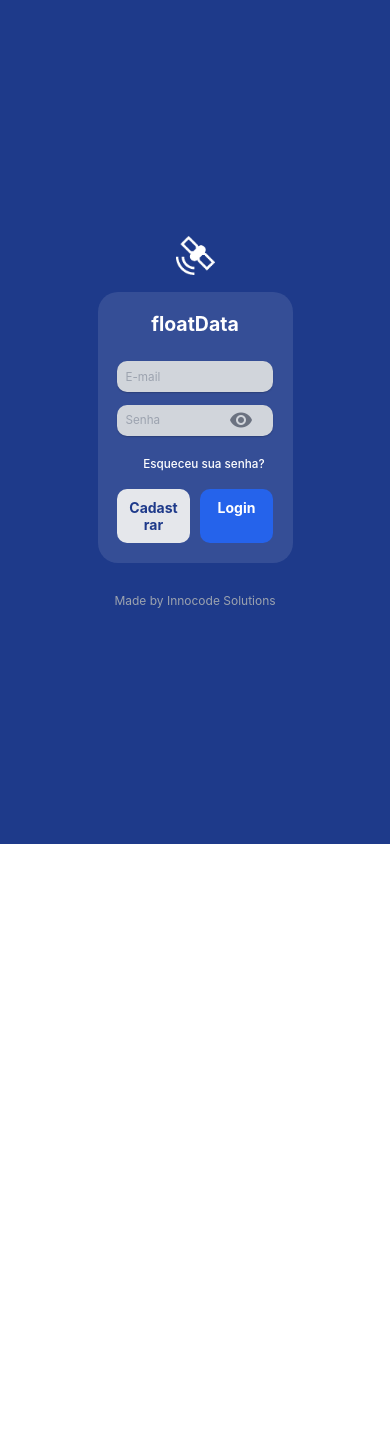
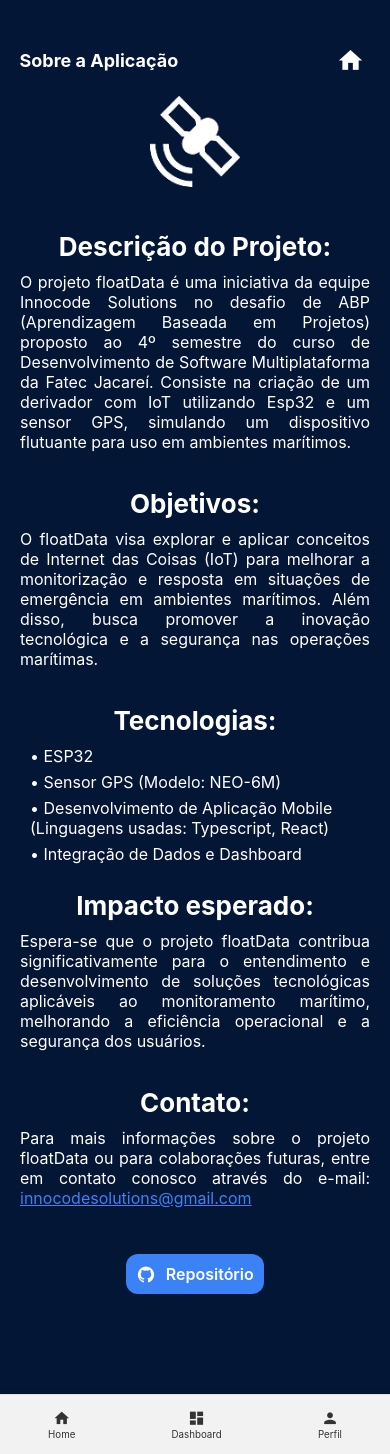
Before and after one commit to InnoCodeSolutions/ABP_4DSM, a React Native app in the folder frontend/: screen /About in a window 390 px wide. Before the commit the page ends 844 px from the top, so only its background shows below. Built offline with nearby package versions, Linux system fonts and the light colour scheme; no server answers.

Commit message:
tela sobre completa

```diff
--- a/frontend/src/navigation/AppNavigation.tsx
+++ b/frontend/src/navigation/AppNavigation.tsx
@@ -16,11 +16,13 @@ import ViewDevice from '../screens/ViewDevice';
 import DashboardScreen from '../screens/DashboardScreen';
 import MapScreen from '../screens/MapScreen';
 import Profile from '@/screens/Profile';
+import AboutScreen from '../screens/AboutScreen';
 
 export type RootStackParamList = {
   Login: undefined;
   Register: undefined;
   Home: undefined;
+  About: undefined;
   ViewDevice: { device: { id: string; name: string } };
   Map: undefined;
   Dashboard: undefined;
@@ -99,6 +101,11 @@ const AppNavigation: React.FC = () => {
         options={{ headerShown: false }}
       />
       <Stack.Screen
+        name="About"
+        component={AboutScreen}
+        options={{ headerShown: false }}
+      />
+      <Stack.Screen
         name="NotFound"
         component={NotFoundScreen}
         options={{ headerShown: false }}
--- /dev/null
+++ b/frontend/src/screens/AboutScreen.tsx
@@ -0,0 +1,175 @@
+import NavBar from '@/components/Navbar';
+import { useNavigation } from '@react-navigation/native';
+import { NativeStackNavigationProp } from '@react-navigation/native-stack';
+import { RootStackParamList } from 'navigation/AppNavigation';
+import React from 'react';
+import { ScrollView, View, Text, Image, StyleSheet, Dimensions, Platform, Linking, TouchableOpacity } from 'react-native';
+import Icon from 'react-native-vector-icons/MaterialCommunityIcons';
+
+const { width, height } = Dimensions.get('window');
+const scale = (size: number, max: number) => Math.min(size, max);
+
+type ViewDeviceNavigationProp = NativeStackNavigationProp<RootStackParamList, "About">;
+
+
+const AboutScreen: React.FC = () => {
+  const navigation = useNavigation<ViewDeviceNavigationProp>();
+  return (
+     <View style={styles.container}>
+      <View style={styles.header}>
+        <Text style={styles.headerText}>Sobre a Aplicação</Text>
+        <TouchableOpacity
+          onPress={() => navigation.navigate("Home")}
+          style={styles.iconButton}>
+          <Icon name="home" size={28} color="#fff" />
+        </TouchableOpacity>
+      </View>
+    <ScrollView style={{ width: '100%' }} contentContainerStyle={{ ...styles.scrollContent, flexGrow: 1 }}>
+
+      <Image
+        source={require('../assets/icon.png')}
+        style={styles.logo}
+        resizeMode="contain"
+      />
+      <Text style={styles.sectionTitle}>Descrição do Projeto:</Text>
+      <Text style={styles.paragraph}>
+        O projeto floatData é uma iniciativa da equipe Innocode Solutions no desafio de ABP
+        (Aprendizagem Baseada em Projetos) proposto ao 4º semestre do curso de Desenvolvimento de Software Multiplataforma da Fatec Jacareí.
+        Consiste na criação de um derivador com IoT utilizando Esp32 e um sensor GPS, simulando um dispositivo flutuante para uso em ambientes marítimos.
+      </Text>
+
+      <Text style={styles.sectionTitle}>Objetivos:</Text>
+      <Text style={styles.paragraph}>
+        O floatData visa explorar e aplicar conceitos de Internet das Coisas (IoT)
+        para melhorar a monitorização e resposta em situações de emergência em ambientes marítimos.
+        Além disso, busca promover a inovação tecnológica e a segurança nas operações marítimas.
+      </Text>
+
+      <Text style={styles.sectionTitle}>Tecnologias:</Text>
+      <Text style={styles.listItem}>• ESP32</Text>
+      <Text style={styles.listItem}>• Sensor GPS (Modelo: NEO-6M)</Text>
+      <Text style={styles.listItem}>• Desenvolvimento de Aplicação Mobile (Linguagens usadas: Typescript, React)</Text>
+      <Text style={styles.listItem}>• Integração de Dados e Dashboard</Text>
+
+      <Text style={styles.sectionTitle}>Impacto esperado:</Text>
+      <Text style={styles.paragraph}>
+        Espera-se que o projeto floatData contribua significativamente para o entendimento e desenvolvimento de soluções tecnológicas aplicáveis ao monitoramento marítimo,
+        melhorando a eficiência operacional e a segurança dos usuários.
+      </Text>
+
+      <Text style={styles.sectionTitle}>Contato:</Text>
+      <Text style={styles.paragraph}>
+        Para mais informações sobre o projeto floatData ou para colaborações futuras, entre em contato conosco através do e-mail:{' '}
+        <Text
+          style={styles.link}
+          onPress={() => Linking.openURL('mailto:innocodesolutions@gmail.com')}
+        >
+          innocodesolutions@gmail.com
+        </Text>
+      </Text>
+
+      <TouchableOpacity style={styles.infoButton} onPress={() => Linking.openURL('https://github.com/InnoCodeSolutions')}>
+        <Icon name="github" size={Platform.select({ web: scale(width * 0.05, 50), native: 50 })} color="#fff" />
+        <Text style={styles.buttonText}>Repositório</Text>
+      </TouchableOpacity>
+    </ScrollView>
+    <NavBar
+        onPressHome={() => navigation.navigate("Home")}
+        onPressDashboard={() => navigation.navigate("Dashboard")}
+        onPressProfile={() => navigation.navigate("Profile")}
+        selected=""
+      />
+    </View>
+  );
+};
+
+const barHeight = Platform.select({
+  ios: 54,
+  android: 54,
+  web: 60,
+  default: 54,
+});
+
+const styles = StyleSheet.create({
+  container: {
+    flex: 1,
+    backgroundColor: "#041635",
+    width: "100%",
+    alignItems: "center",
+    justifyContent: "flex-start",
+    paddingTop: Platform.OS === "web" ? 30 : 50,
+    paddingBottom: barHeight,
+    alignSelf: "center",
+  },
+  logo: {
+    width: 90,
+    height: 100,
+    marginBottom: 20,
+  },
+  sectionTitle: {
+    fontSize: 26,
+    color: "#fff",
+    fontWeight: "bold",
+    marginTop: 20,
+    marginBottom: 10,
+    textAlign: "center",
+  },
+  paragraph: {
+    fontSize: 16,
+    color: "#fff",
+    marginBottom: 16,
+    textAlign: "justify",
+    width: "100%",
+  },
+  listItem: {
+    fontSize: 16,
+    color: "#fff",
+    marginBottom: 6,
+    paddingLeft: 10,
+    width: "100%",
+  },
+  link: {
+    fontSize: 16,
+    color: "#3B82F6",
+    textDecorationLine: "underline",
+  },
+  infoButton: {
+    flexDirection: "row",
+    alignItems: "center",
+    marginTop: 30,
+    padding: 10,
+    backgroundColor: "#3B82F6",
+    borderRadius: 12,
+  },
+  header: {
+    flexDirection: "row",
+    justifyContent: "space-between",
+    alignItems: "center",
+    width: "90%",
+    paddingVertical: 10,
+  },
+  iconButton: {
+    padding: 6,
+    borderRadius: 20,
+  },
+  headerText: {
+    color: "#fff",
+    fontSize: 18,
+    fontWeight: "bold",
+  },
+  scrollContent: {
+  width:'100%',
+  alignItems: Platform.OS === "web" ? "center" : "center",
+  justifyContent: "flex-start",
+  paddingHorizontal: 20,
+  paddingBottom: 100,
+},
+  buttonText: {
+    fontSize: 16,
+    color: "#fff",
+    fontWeight: "600",
+    marginLeft: 10,
+  },
+});
+
+export default AboutScreen;
--- a/frontend/src/screens/HomePage.tsx
+++ b/frontend/src/screens/HomePage.tsx
@@ -38,6 +38,7 @@ type RootStackParamList = {
   Login: undefined;
   Register: undefined;
   Home: undefined;
+  About: undefined;
   ViewDevice: { device: { id: string; name: string } };
   Map: undefined;
   Dashboard: undefined;
@@ -149,24 +150,20 @@ const HomePage: React.FC = () => {
     }
   };
 
-  const handleAbout = () => {
-    const message =
-      "Este aplicativo permite monitorar dispositivos, visualizar gráficos, acessar o mapa e tirar dúvidas sobre seu funcionamento.";
-    if (Platform.OS === "web") {
-      window.alert(message);
-    } else {
-      Alert.alert("Sobre o App", message);
-    }
-  };
-
   return (
     <View style={styles.container}>
       <View style={styles.header}>
         <TouchableOpacity onPress={handleLogout} style={styles.iconButton}>
           <Icon name="logout" size={28} color="#fff" />
         </TouchableOpacity>
-        <TouchableOpacity onPress={handleAbout}>
-          <Text style={styles.headerText}>Sobre</Text>
+      </View>
+
+      <View style={styles.header}>
+        <TouchableOpacity
+          onPress={() => navigation.navigate("About")}
+          style={styles.aboutButton}
+        >
+          <Text style={styles.aboutText}>Sobre</Text>
         </TouchableOpacity>
       </View>
 
@@ -301,6 +298,17 @@ const styles = StyleSheet.create({
     color: "#000",
     fontWeight: "600",
   },
+  aboutButton: {
+    alignSelf: "flex-end",
+    backgroundColor: "transparent",
+  },
+  aboutText: {
+    fontSize: 16,
+    padding: 10,
+    borderRadius: 200,
+    color: "#fff",
+    fontWeight: "bold",
+  },
   headerText: {
     color: "#fff",
     fontSize: 18,
```
